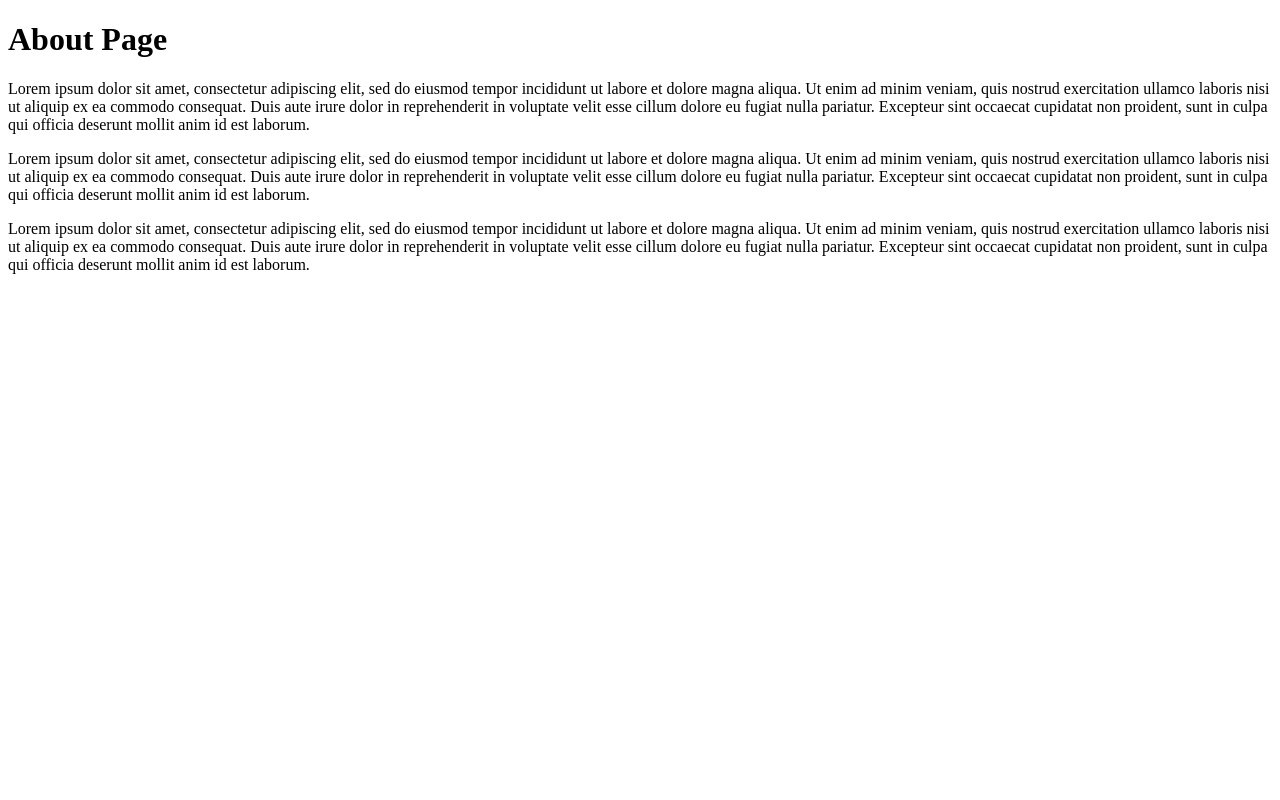
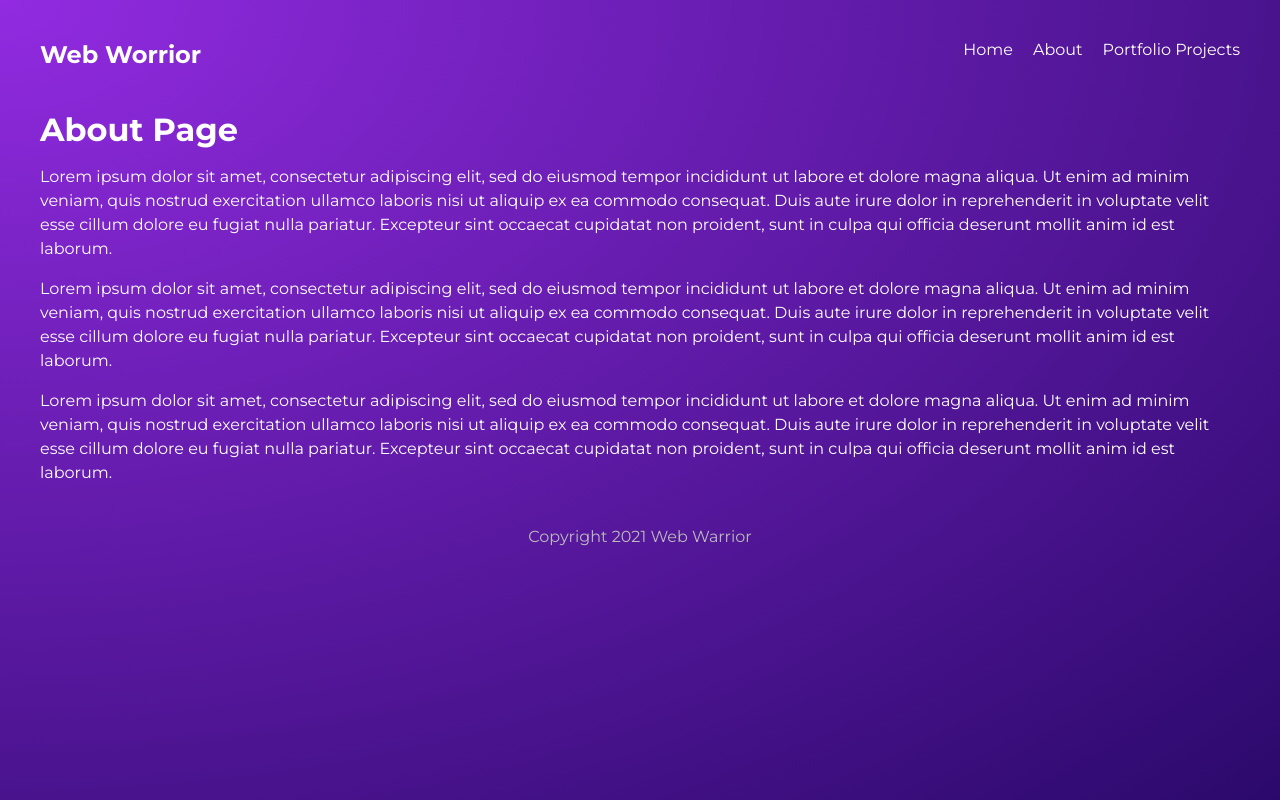
Before and after one commit to adrianplesniar/web-warrior-gatsby, a Gatsby site: page /about in a window 1280 px wide. Built offline with nearby package versions, Linux system fonts and the light colour scheme; Gatsby itself is replaced by a stand-in of ours.

Commit message:
#7 - Static Files

```diff
--- /dev/null
+++ b/src/components/Layout.js
@@ -0,0 +1,17 @@
+import React from 'react'
+import Navbar from './Navbar'
+import '../styles/global.css'
+
+export const Layout = ({ children }) => {
+    return (
+        <div className="layout">
+            <Navbar />
+            <div className="content">
+                { children }
+            </div>
+            <footer>
+                <p>Copyright {new Date().getFullYear()} Web Warrior</p>
+            </footer>
+        </div>
+    )
+}
--- a/src/pages/404.js
+++ b/src/pages/404.js
@@ -1,10 +1,13 @@
 import React from 'react'
+import { Layout } from '../components/Layout'
 
 export default function NotFound() {
     return (
+        <Layout>
         <div>
             <h2>404</h2>
             <p>Sorry, that page doesn't exist</p>
         </div>
+        </Layout>
     )
 }
--- a/src/pages/about.js
+++ b/src/pages/about.js
@@ -1,12 +1,15 @@
 import React from 'react'
+import { Layout } from '../components/Layout'
 
 export default function About() {
     return (
+        <Layout>
             <div>
                 <h1>About Page</h1>
                 <p>Lorem ipsum dolor sit amet, consectetur adipiscing elit, sed do eiusmod tempor incididunt ut labore et dolore magna aliqua. Ut enim ad minim veniam, quis nostrud exercitation ullamco laboris nisi ut aliquip ex ea commodo consequat. Duis aute irure dolor in reprehenderit in voluptate velit esse cillum dolore eu fugiat nulla pariatur. Excepteur sint occaecat cupidatat non proident, sunt in culpa qui officia deserunt mollit anim id est laborum.</p>
                 <p>Lorem ipsum dolor sit amet, consectetur adipiscing elit, sed do eiusmod tempor incididunt ut labore et dolore magna aliqua. Ut enim ad minim veniam, quis nostrud exercitation ullamco laboris nisi ut aliquip ex ea commodo consequat. Duis aute irure dolor in reprehenderit in voluptate velit esse cillum dolore eu fugiat nulla pariatur. Excepteur sint occaecat cupidatat non proident, sunt in culpa qui officia deserunt mollit anim id est laborum.</p>
                 <p>Lorem ipsum dolor sit amet, consectetur adipiscing elit, sed do eiusmod tempor incididunt ut labore et dolore magna aliqua. Ut enim ad minim veniam, quis nostrud exercitation ullamco laboris nisi ut aliquip ex ea commodo consequat. Duis aute irure dolor in reprehenderit in voluptate velit esse cillum dolore eu fugiat nulla pariatur. Excepteur sint occaecat cupidatat non proident, sunt in culpa qui officia deserunt mollit anim id est laborum.</p>
             </div>
+        </Layout>
     )
 }
--- /dev/null
+++ b/src/styles/global.css
@@ -0,0 +1,50 @@
+@import url('https://fonts.googleapis.com/css2?family=Montserrat:wght@300;400;500;700&display=swap');
+
+* {
+  margin: 0;
+  padding: 0;
+  text-decoration: none;
+  font-family: "Montserrat";
+  color: white;
+}
+html, body {
+  min-height: 100%;
+}
+body {
+  background: radial-gradient(at top left, rgba(146,43,225,1) 0%, rgba(43,9,107,1) 100%);
+  background-repeat: no-repeat;
+}
+p {
+  margin: 16px auto;
+  line-height: 1.5em;
+}
+
+/* layout & nav */
+.layout {
+  max-width: 1200px;
+  margin: 0 auto;
+}
+nav {
+  display: grid;
+  grid-template-columns: 1fr 1fr;
+  margin: 40px auto;
+}
+nav .links {
+  display: inline-block;
+  text-align: right;
+}
+nav a {
+  display: inline-block;
+  margin-left: 20px;
+  font-weight: 400;
+  padding-bottom: 8px;
+  border-bottom: 3px solid transparent;
+}
+nav a:hover {
+  border-color: white;
+}
+footer p{
+  text-align: center;
+  color: #bbb;
+  margin: 40px auto;
+}
```
Also changed, not shown: src/pages/index.js (+7 -3 lines), src/pages/projects/index.js (+8 -4 lines), src/styles/home.module.css (added, +22 -0 lines), src/styles/projects.module.css (added, +11 -0 lines). Lines whose indentation alone changed are shown as unchanged.
